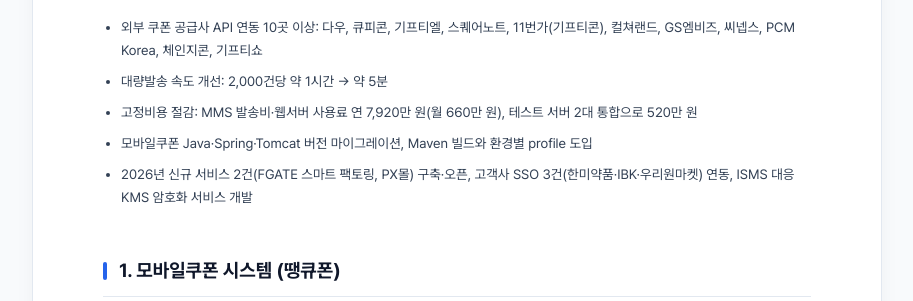
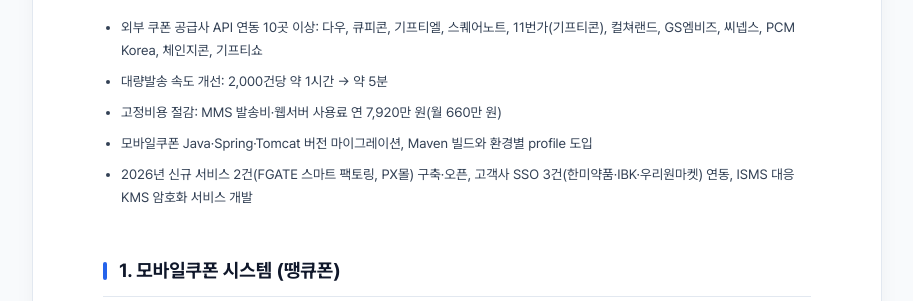
Before and after one commit to hy1116/resume, a Spring Boot app: page /career in a window 1280 px wide. Shown: the part 1390-1691 px from the top of the page, without its empty margins (183-1096 px from the left). Run offline with Spring Boot 4, Linux system fonts and the light colour scheme.

Commit message:
경력기술서 내용수정

```diff
--- a/src/main/resources/templates/career.html
+++ b/src/main/resources/templates/career.html
@@ -108,7 +108,7 @@
         <ul class="project-bullets">
             <li>외부 쿠폰 공급사 API 연동 10곳 이상: 다우, 큐피콘, 기프티엘, 스퀘어노트, 11번가(기프티콘), 컬쳐랜드, GS엠비즈, 씨넵스, PCM Korea, 체인지콘, 기프티쇼</li>
             <li>대량발송 속도 개선: 2,000건당 약 1시간 → 약 5분</li>
-            <li>고정비용 절감: MMS 발송비·웹서버 사용료 연 7,920만 원(월 660만 원), 테스트 서버 2대 통합으로 520만 원</li>
+            <li>고정비용 절감: MMS 발송비·웹서버 사용료 연 7,920만 원(월 660만 원)</li>
             <li>모바일쿠폰 Java·Spring·Tomcat 버전 마이그레이션, Maven 빌드와 환경별 profile 도입</li>
             <li>2026년 신규 서비스 2건(FGATE 스마트 팩토링, PX몰) 구축·오픈, 고객사 SSO 3건(한미약품·IBK·우리원마켓) 연동, ISMS 대응 KMS 암호화 서비스 개발</li>
         </ul>
@@ -253,7 +253,7 @@
                 <ul class="project-bullets">
                     <li>신규 쿠폰함·전용 어드민 개발</li>
                     <li>고객사 규격에 맞춘 SSO 연동</li>
-                    <li>어드민 2차 인증 추가와 퇴사자 계정 정리(2026)</li>
+                    <li>어드민 2차 인증 추가와 퇴사자 계정 정리 배치(2026)</li>
                 </ul>
                 <div class="project-techs"><span class="mini-badge">SSO</span></div>
             </div>
@@ -420,17 +420,6 @@
 
             <div class="project-item">
                 <div class="project-header">
-                    <h3 class="project-title">꿈꾸는 모바일 (신한은행)</h3>
-                    <div class="project-period">2021.01 ~ 2022.04</div>
-                </div>
-                <ul class="project-bullets">
-                    <li>메인·검색·로그인·상품 페이지 개편</li>
-                    <li>공지사항 에디터</li>
-                </ul>
-            </div>
-
-            <div class="project-item">
-                <div class="project-header">
                     <h3 class="project-title">페이북 쇼핑</h3>
                     <div class="project-period">2020 ~ 2024</div>
                 </div>
@@ -453,23 +442,29 @@
 
             <div class="project-item">
                 <div class="project-header">
-                    <h3 class="project-title">지역난방공사</h3>
-                    <div class="project-period">2022.06</div>
+                    <h3 class="project-title">미마켓</h3>
+                    <div class="project-period">2019.07 ~ 2019.12</div>
                 </div>
                 <ul class="project-bullets">
-                    <li>PC·모바일 메인 개편</li>
+                    <li>검색엔진 연동</li>
+                    <li>몰인몰 환경 개발</li>
                 </ul>
             </div>
 
             <div class="project-item">
                 <div class="project-header">
-                    <h3 class="project-title">미마켓</h3>
-                    <div class="project-period">2019.07 ~ 2019.12</div>
+                    <h3 class="project-title">화면 개편 (프론트엔드)</h3>
+                    <div class="project-period">2019 ~ 2022</div>
                 </div>
                 <ul class="project-bullets">
-                    <li>모바일 리뉴얼·검색엔진 연동</li>
-                    <li>몰인몰 환경 개발</li>
+                    <li>꿈꾸는 모바일(신한은행): 메인·검색·로그인·상품 페이지 개편, 공지사항 에디터 (2021.01 ~ 2022.04)</li>
+                    <li>지역난방공사: PC·모바일 메인 개편 (2022.06)</li>
+                    <li>미마켓: 모바일 리뉴얼 (2019.07 ~ 2019.12)</li>
                 </ul>
+                <div class="project-techs">
+                    <span class="mini-badge">JavaScript</span>
+                    <span class="mini-badge">Knockout.js</span>
+                </div>
             </div>
         </div>
     </section>
@@ -553,7 +548,7 @@
 
     <section>
         <h2>5. BI 시스템과 인프라 비용 절감</h2>
-        <p class="career-lead">2025년 9월 BI 시스템을 인수받아 로그인 보안과 권한 관리를 새로 구성하고, 테스트 서버를 통합해 고정비를 줄였습니다. <span class="career-lead-period">2025 ~ 2026</span></p>
+        <p class="career-lead">2025년 9월 BI 시스템을 인수받아 로그인 보안과 권한 관리를 새로 구성하였습니다. <span class="career-lead-period">2025 ~ 2026</span></p>
         <div class="project-list">
             <div class="project-item">
                 <div class="project-header"><h3 class="project-title">BI 시스템 인수·보안</h3></div>
@@ -569,20 +564,6 @@
                     <span class="mini-badge">JWT</span>
                 </div>
             </div>
-            <div class="project-item">
-                <div class="project-header">
-                    <h3 class="project-title">테스트 서버 통합</h3>
-                    <div class="project-period">2025.04</div>
-                </div>
-                <ul class="project-bullets">
-                    <li>개발 DB(BI, 핀크 등) 통합과 MRO 연계서버(Oracle↔MariaDB) 정리로 서버 2대 절감</li>
-                    <li>월 65만 원 × 8개월 = 520만 원 절감</li>
-                </ul>
-                <div class="project-techs">
-                    <span class="mini-badge">Oracle</span>
-                    <span class="mini-badge">MariaDB</span>
-                </div>
-            </div>
         </div>
     </section>
 
@@ -592,8 +573,9 @@
         <ul class="project-bullets">
             <li>기업정보 ERD 설계</li>
             <li>한국전자인증(PKI) 인증서 로그인·등록·전자서명, 기업 단위 Spring Security, ID/PW 로그인</li>
-            <li>팩토링 등록/동의/신청, 약정서 재발송, 파일 다운로드</li>
-            <li>구매·판매기업·설정 어드민</li>
+            <li>팩토링 등록/동의/신청, 파일 다운로드</li>
+            <li>운영 어드민 개발: 구매·판매기업과 서비스 설정 관리(등록·조회·수정·삭제), 약정서 내용 수정 후 재발송</li>
+            <li>지원 로그인(읽기 전용) 구현: 운영자가 사용자 계정으로 로그인하지 않고도 해당 기업 화면을 그대로 조회할 수 있게 해 문의 대응 시간 단축</li>
         </ul>
         <div class="project-techs">
             <span class="mini-badge">PKI</span>
```
